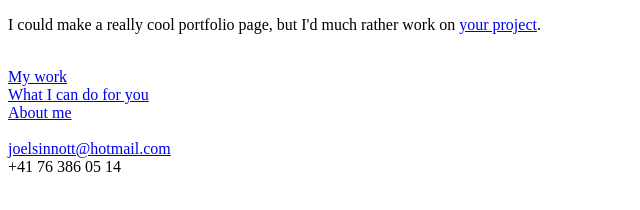
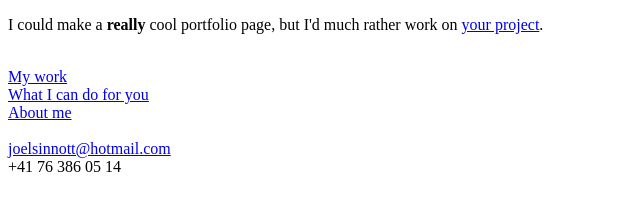
Before and after one commit to joelsinnott/portfolio, a plain HTML site: page index.html in a window 1280 px wide. Shown: the full height of the page, 0-640 px from the left. Drawn offline with Linux system fonts and the light colour scheme.

Commit message:
this is a change

```diff
--- a/index.html
+++ b/index.html
@@ -8,7 +8,7 @@
     <link rel="stylesheet" href="style.css">
 </head>
 <body>
-    <p>I could  make a really cool portfolio page, but I'd much rather work on <a href="mailto:joelsinnott@hotmail.com">your project</a>.</p>
+    <p>I could  make a <strong>really</strong> cool portfolio page, but I'd much rather work on <a href="mailto:joelsinnott@hotmail.com">your project</a>.</p>
     <br>
     <a href="work.html">My work</a><br>
     <a href="services.html">What I can do for you</a><br>
```
